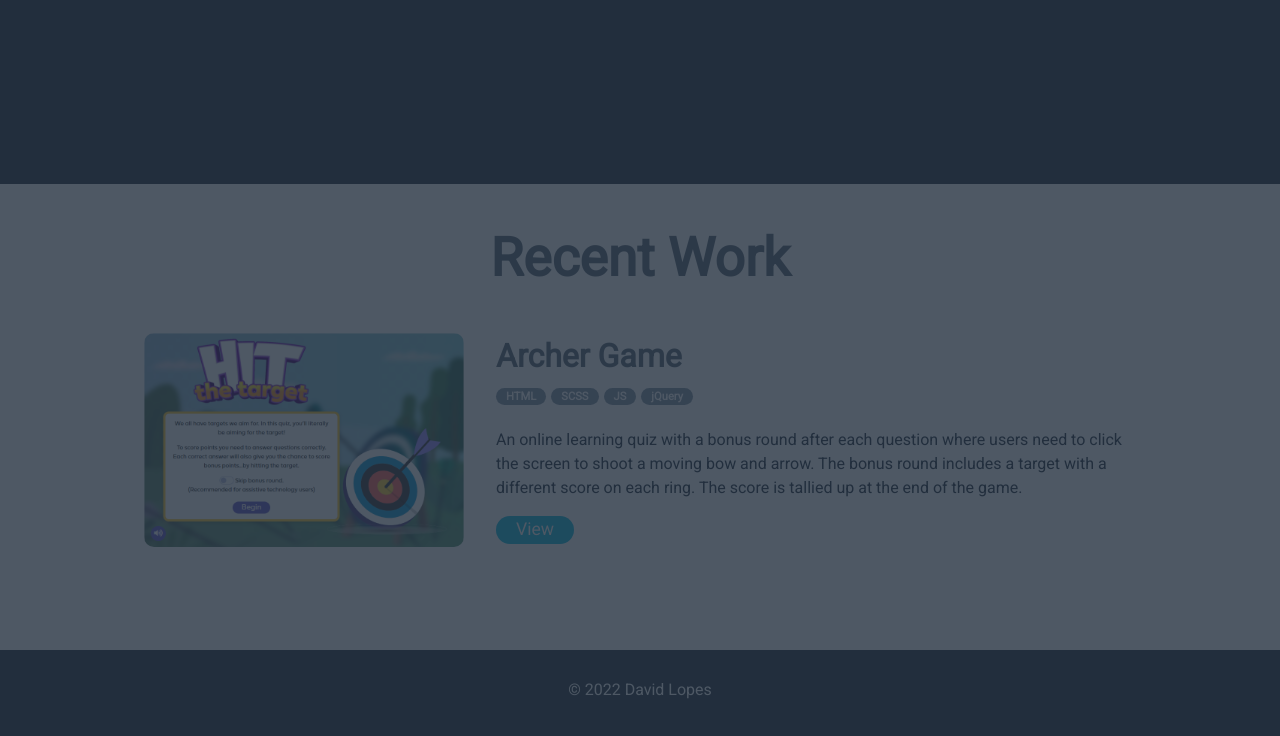
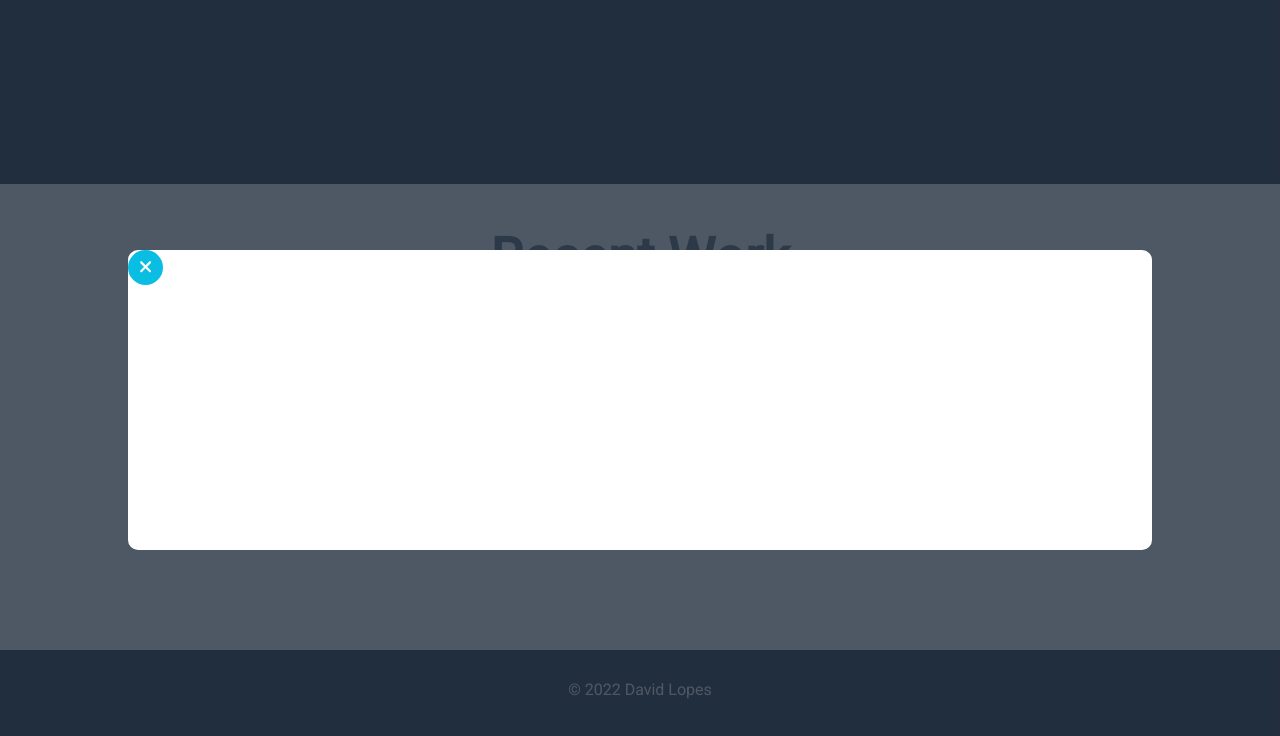
Before and after one commit to davidllopes/portfolio, a React (Create React App) app: page / in a window 1280 px wide. Both pictures are taken after a click on the button "View". Shown: the part 616-1352 px from the top of the page. Built offline with nearby package versions, Linux system fonts and the light colour scheme.

Commit message:
--create close button for modal

```diff
--- a/package.json
+++ b/package.json
@@ -3,6 +3,9 @@
   "version": "0.1.0",
   "private": true,
   "dependencies": {
+    "@fortawesome/fontawesome-svg-core": "^1.3.0",
+    "@fortawesome/free-solid-svg-icons": "^6.0.0",
+    "@fortawesome/react-fontawesome": "^0.1.17",
     "@testing-library/jest-dom": "^5.16.1",
     "@testing-library/react": "^12.1.2",
     "@testing-library/user-event": "^13.5.0",
--- a/src/App.jsx
+++ b/src/App.jsx
@@ -18,14 +18,17 @@ function App() {
         setTimeout(() => {
             setLoaderStyle({ opacity: 0 });
             setAppContStyle({ opacity: 1 });
-            setLoadingFinish(true);
         }, 1000);
     }, []);
+
+    const loadingDone = () => {
+        setLoadingFinish(true);
+    };
 
     return (
         <div className="App">
             {!loadingFinished ? <LoadingAnim style={loaderStyle} /> : ""}
-            <AppContainer style={AppContStyle}>
+            <AppContainer style={AppContStyle} onTransitionEnd={loadingDone}>
                 <HeaderComponent />
                 <RecentWork />
                 <FooterContainer />
--- a/src/components/Modal/Modal.jsx
+++ b/src/components/Modal/Modal.jsx
@@ -1,11 +1,24 @@
+import { FontAwesomeIcon } from "@fortawesome/react-fontawesome";
+import { faXmark } from "@fortawesome/free-solid-svg-icons";
 import styled from "styled-components";
 
 const ModalContainer = styled.div`
+    align-items: center;
+    display: flex;
+    justify-content: center;
     position: fixed;
     top: 0;
     left: 0;
     width: 100%;
     height: 100%;
+`;
+
+const ModalBox = styled.div`
+    background: white;
+    border-radius: 10px;
+    max-width: var(--max-width-d);
+    min-height: 300px;
+    width: 100%;
 `;
 
 const Modal = (props) => {
@@ -15,7 +28,15 @@ const Modal = (props) => {
 
     return (
         <ModalContainer className="modal-container">
-            <div>{props.children}</div>
+            <ModalBox className="modal">
+                <button
+                    className="button modal__close close__btn"
+                    onClick={handleClose}
+                >
+                    <FontAwesomeIcon icon={faXmark} />
+                </button>
+                {props.children}
+            </ModalBox>
         </ModalContainer>
     );
 };
--- a/src/scss/layout/_layout.scss
+++ b/src/scss/layout/_layout.scss
@@ -20,7 +20,7 @@
 
 .container {
     width: 100%;
-    max-width: 1024px;
+    max-width: var(--max-width-d);
     padding: 0 1rem;
     margin: auto;
 
--- a/src/scss/layout/elements/_modal.scss
+++ b/src/scss/layout/elements/_modal.scss
@@ -1,3 +1,11 @@
 .modal-container {
     background-color: $modalOverlay;
+
+    .modal {
+        .close__btn {
+            padding: 5px;
+            height: 35px;
+            width: 35px;
+        }
+    }
 }
--- a/src/scss/resets/_media-queries.scss
+++ b/src/scss/resets/_media-queries.scss
@@ -1,5 +1,9 @@
 $tablet-width: 768px;
 $desktop-width: 1024px;
+
+:root {
+    --max-width-d: #{$desktop-width};
+}
 
 @mixin tablet {
     @media (min-width: #{$tablet-width}) and (max-width: #{$desktop-width - 1px}) {
```
Also changed, not shown: 1 other file (tests, documents, lock files or other folders).
